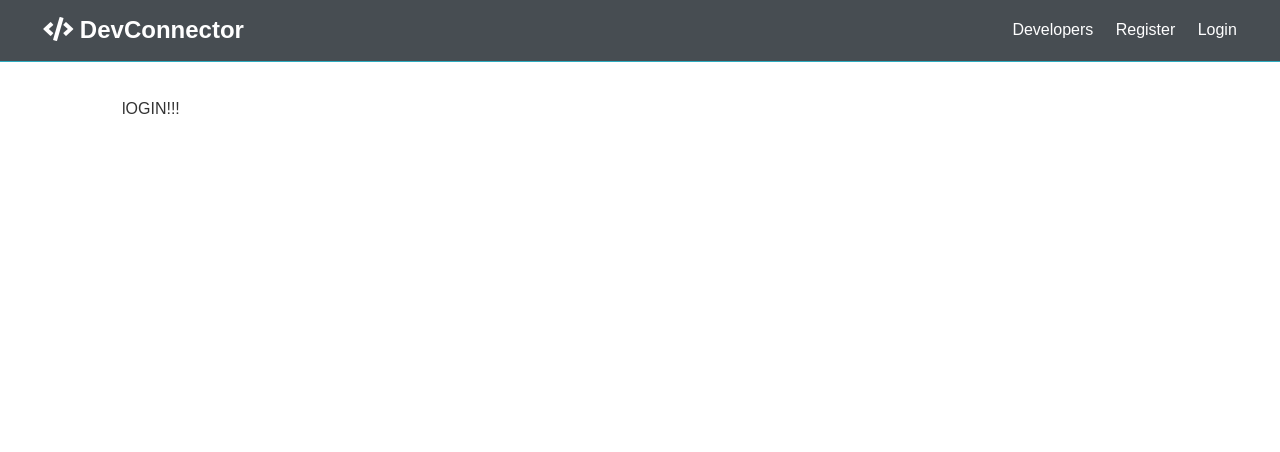
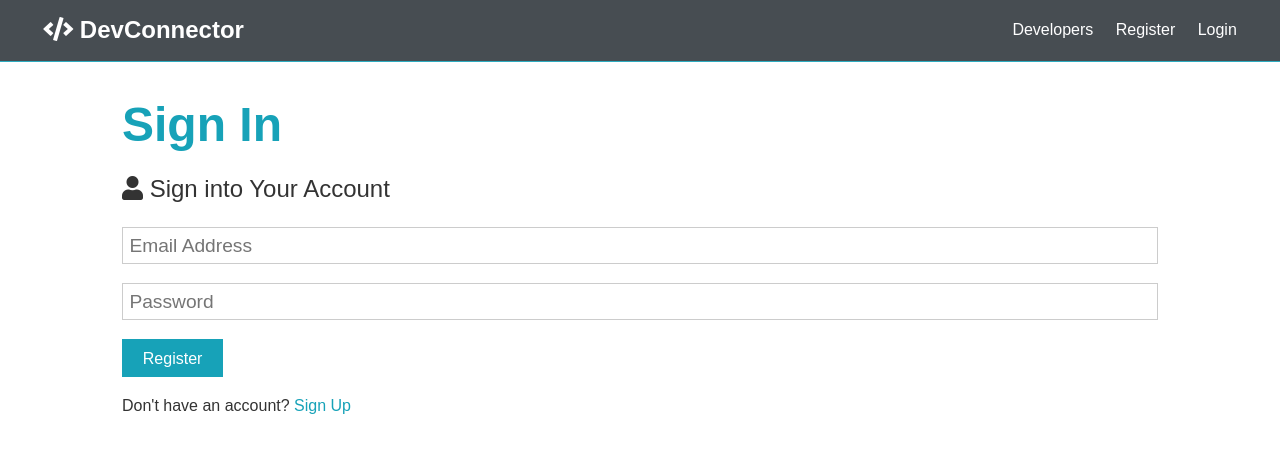
Before and after one commit to CarloMeloni/devConnectorClient, a React (Create React App) app: page /login in a window 1280 px wide. Shown: the top 452 px of the page. Built offline with nearby package versions, Linux system fonts and the light colour scheme; the HTML template or start-up script is replaced by a standard one.

Commit message:
Implementing the Login form

```diff
--- a/src/components/auth/Login.js
+++ b/src/components/auth/Login.js
@@ -1,10 +1,51 @@
-import React from 'react'
+import React, { Fragment, useState } from 'react';
+import { Link } from 'react-router-dom';
+import axios from 'axios';
 
 const Login = () => {
+    const [formData, setFormData] = useState({
+        email: '',
+        password: ''
+    });
+
+    const { email, password } = formData;
+
+    const onChange = e => setFormData({
+        ...formData,
+        [e.target.name]: e.target.value
+    });
+
+    const onSubmit = async e => {
+        e.preventDefault();
+        console.log('success!');
+    }
+
+
     return (
-        <div>
-            lOGIN!!!
-        </div>
+        <Fragment>
+            <h1 className="large text-primary">Sign In</h1>
+            <p className="lead"><i className="fas fa-user"></i> Sign into Your Account</p>
+            <form className="form" onSubmit={e => onSubmit(e)}>
+
+                <div className="form-group">
+                <input type="email" placeholder="Email Address" name="email" value={email} onChange={e => onChange(e)} required />
+                </div>
+                <div className="form-group">
+                <input
+                    type="password"
+                    placeholder="Password"
+                    name="password"
+                    value={password} onChange={e => onChange(e)}
+                    minLength="6"
+                />
+                </div>
+
+                <input type="submit" className="btn btn-primary" value="Register" />
+            </form>
+            <p className="my-1">
+                Don't have an account? <Link to="/register">Sign Up</Link>
+            </p>
+        </Fragment>
     )
 }
 
--- a/src/components/auth/Register.js
+++ b/src/components/auth/Register.js
@@ -1,5 +1,5 @@
 import React, { Fragment, useState } from 'react';
-import axios from 'axios';
+import { Link } from 'react-router-dom';
 
 const Register = () => {
     const [formData, setFormData] = useState({
@@ -21,30 +21,10 @@
         if(password !== password2) {
             console.log('Cosa gazzu sei fendi?')
         } else {
-            const newUser = {
-                name,
-                email,
-                password,
-                password2
-            }
-
-            try {
-                const config = {
-                    headers: {
-                        'Content-Type': 'application/json'
-                    }
-                }
-
-                const body = JSON.stringify(newUser);
-
-                const res = await axios.post('/api/users', body, config);
-
-                console.log(res.data);
-            } catch (err) {
-                console.error(err.response.data);
-            }
+            console.log('success!');
         }
     }
+
 
     return (
         <Fragment>
@@ -82,7 +62,7 @@
                 <input type="submit" className="btn btn-primary" value="Register" />
             </form>
             <p className="my-1">
-                Already have an account? <a href="login.html">Sign In</a>
+                Already have an account? <Link to="/login">Sign In</Link>
             </p>
         </Fragment>
     )
```
